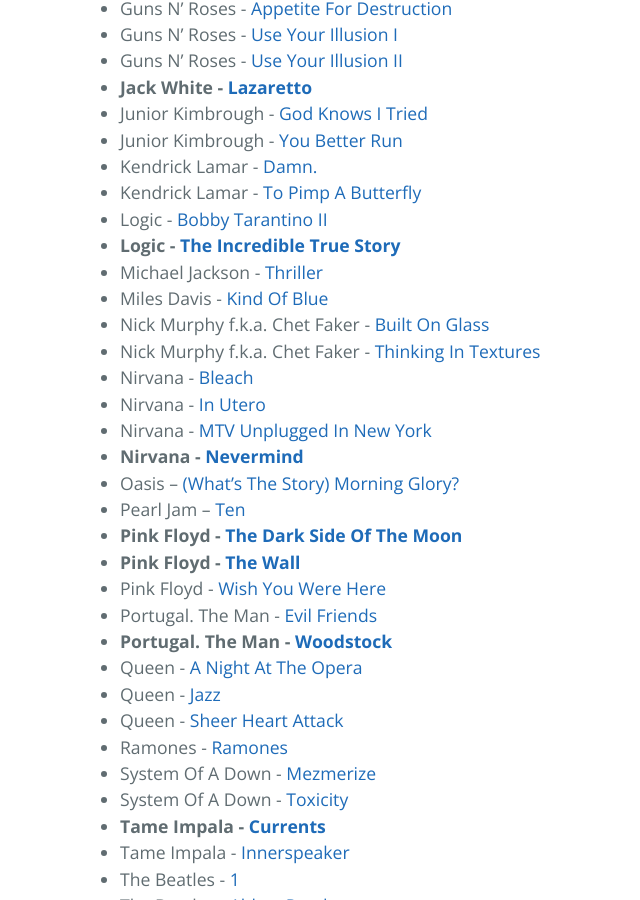
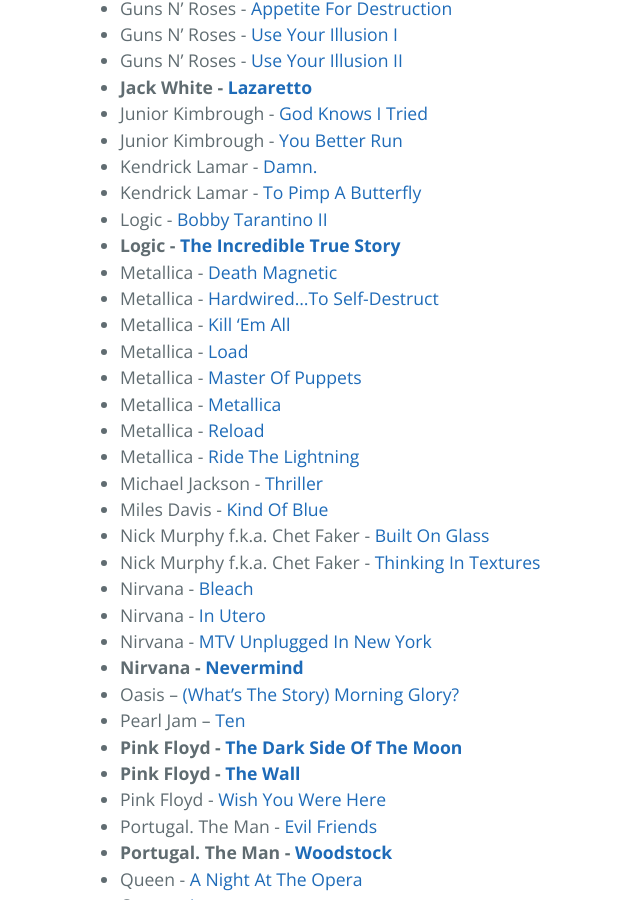
Before and after one commit to andrelago13/andrelago13.github.io, a Jekyll site: the page built from records.md, in a window 1280 px wide and 900 px high, scrolled down 2121 px. Shown: the whole window, without its empty margins (144-784 px from the left). Built offline with Jekyll 4.4.1, drawn with Linux system fonts in a browser that asks for light colours.

Commit message:
Update records.md

```diff
--- a/records.md
+++ b/records.md
@@ -77,6 +77,14 @@
 * Kendrick Lamar - [To Pimp A Butterfly](https://www.discogs.com/Kendrick-Lamar-To-Pimp-A-Butterfly/master/810214)
 * Logic - [Bobby Tarantino II](https://www.discogs.com/Logic-Bobby-Tarantino-II/release/13322628)
 * **Logic - [The Incredible True Story](https://www.discogs.com/Logic-The-Incredible-True-Story/master/965423)**
+* Metallica - [Death Magnetic](https://www.discogs.com/Metallica-Death-Magnetic/master/8956)
+* Metallica - [Hardwired...To Self-Destruct](https://www.discogs.com/Metallica-HardwiredTo-Self-Destruct/master/1083868)
+* Metallica - [Kill 'Em All](https://www.discogs.com/Metallica-Kill-Em-All/master/6387)
+* Metallica - [Load](https://www.discogs.com/Metallica-Load/master/8866)
+* Metallica - [Master Of Puppets](https://www.discogs.com/Metallica-Master-Of-Puppets/master/6495)
+* Metallica - [Metallica](https://www.discogs.com/Metallica-Metallica/master/6651)
+* Metallica - [Reload](https://www.discogs.com/Metallica-Reload/master/8879)
+* Metallica - [Ride The Lightning](https://www.discogs.com/Metallica-Ride-The-Lightning/master/6440)
 * Michael Jackson - [Thriller](https://www.discogs.com/Michael-Jackson-Thriller/master/8883)
 * Miles Davis - [Kind Of Blue](https://www.discogs.com/Miles-Davis-Kind-Of-Blue/release/2825456)
 * Nick Murphy f.k.a. Chet Faker - [Built On Glass](https://www.discogs.com/Chet-Faker-Built-On-Glass/master/676073)
```
